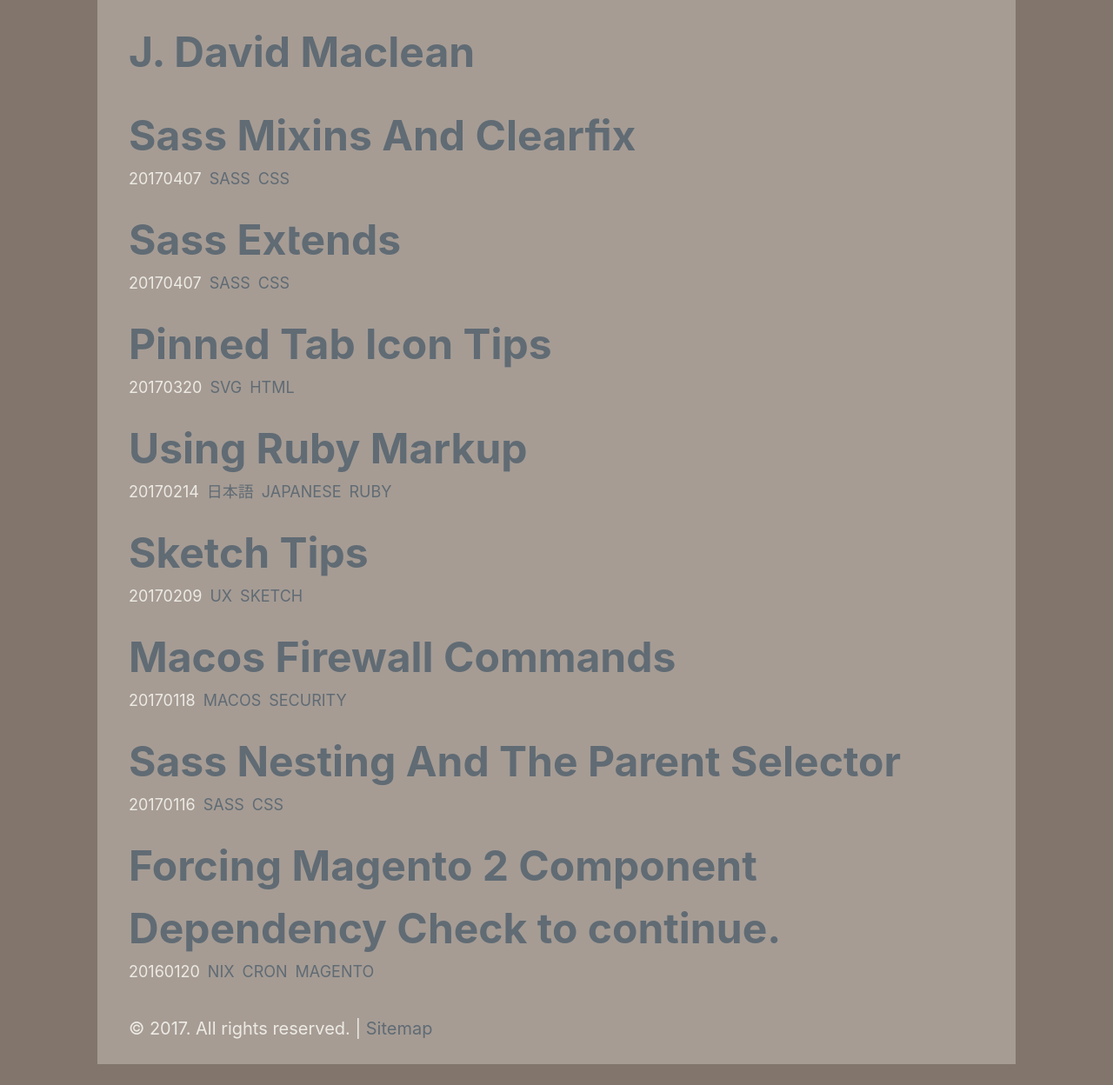
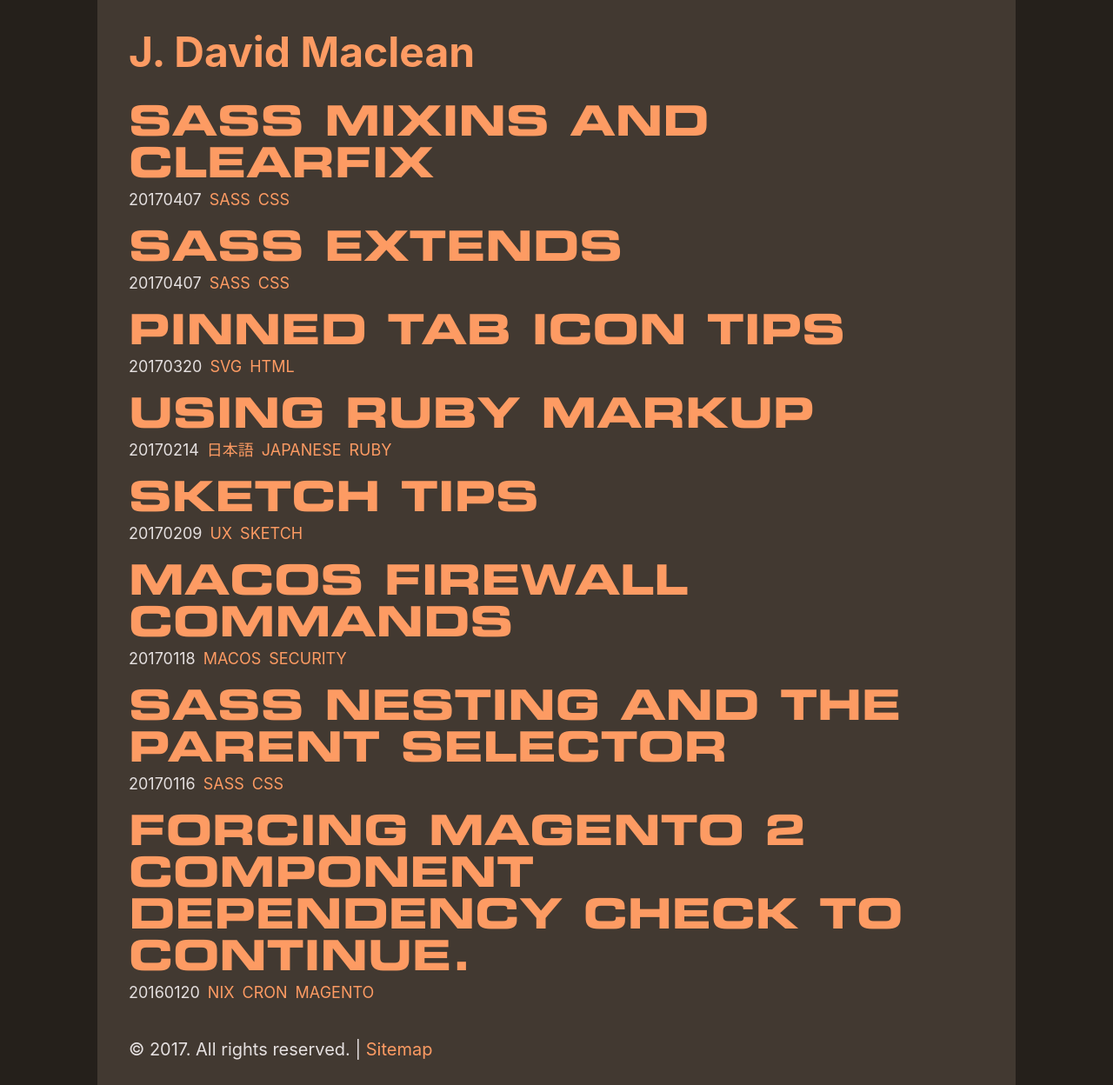
Before and after one commit to sansSpoon/sansSpoon.github.io, a Jekyll site: the page built from _pages/index.md, in a window 1280 px wide. Shown: the whole page at 87% size. Built offline with Jekyll 4.4.1, drawn with Linux system fonts in a browser that asks for light colours; some web fonts are replaced; before the commit the page ends 1224 px from its top, so only the background shows below that.

Commit message:
setting default colour palette

```diff
--- /dev/null
+++ b/_sass/_fonts.scss
@@ -0,0 +1,85 @@
+// Font Calls
+// 100	Thin (Hairline)
+// 200	Extra Light (Ultra Light)
+// 300	Light
+// 400	Normal
+// 500	Medium
+// 600	Semi Bold (Demi Bold)
+// 700	Bold
+// 800	Extra Bold (Ultra Bold)
+// 900	Black (Heavy)
+
+// Display
+@font-face {
+	font-family: 'EurostileExtTwo';
+	font-style: normal;
+	font-weight: 400;
+	src: local('Eurostile LT Std Extended 2'), local('EurostileLTStd-Ex2'), url('/assets/font/EurostileLTStd-Ex2.woff') format('woff');
+}
+
+@font-face {
+	font-family: 'EurostileExtTwo';
+	font-style: normal;
+	font-weight: 700;
+	src: local('Eurostile LT Std Bold Extended 2'), local('EurostileLTStd-BoldEx2'), url('/assets/font/EurostileLTStd-BoldEx2.woff') format('woff');
+}
+
+@font-face {
+	font-family: 'Exo 2 Bold Expanded';
+	font-style: normal;
+	font-weight: 700;
+	src: local('Exo 2 Bold Expanded'), local('Exo2-BoldExpanded'), url('/assets/font/Exo2-BoldExpanded.woff') format('woff');
+}
+
+
+// Body
+@font-face {
+	font-family: 'Exo 2';
+	font-style: normal;
+	font-weight: 400;
+	src: local('Exo 2 Regular'), local('Exo2-Regular'), url('/assets/font/Exo2-Regular.woff') format('woff');
+}
+
+@font-face {
+	font-family: 'Exo 2';
+	font-style: italic;
+	font-weight: 400;
+	src: local('Exo 2 Italic'), local('Exo2-Italic'), url('/assets/font/Exo2-Italic.woff') format('woff');
+}
+
+@font-face {
+	font-family: 'Exo 2';
+	font-style: normal;
+	font-weight: 700;
+	src: local('Exo 2 Bold'), local('Exo2-Bold'), url('/assets/font/Exo2-Bold.woff') format('woff');
+}
+
+@font-face {
+	font-family: 'Exo 2';
+	font-style: italic;
+	font-weight: 700;
+	src: local('Exo 2 Bold Italic'), local('Exo2-BoldItalic'), url('/assets/font/Exo2-BoldItalic.woff') format('woff');
+}
+
+// Monospace
+@font-face {
+	font-family: 'OCRA';
+	font-style: normal;
+	font-weight: normal;
+	src: local('OCR A Std Regular'), local('OCRAStd'), url('/assets/font/OCRAStd.woff') format('woff');
+}
+
+// Japanese
+@font-face {
+	font-family: 'Mplus';
+	font-style: normal;
+	font-weight: 400;
+	src: local('M+ 1mn'), local('mplus-1mn-regular'), url('/assets/font/mplus-1mn-regular.woff') format('woff');
+}
+
+@font-face {
+	font-family: 'Mplus';
+	font-style: normal;
+	font-weight: 700;
+	src: local('M+ 1mn bold'), local('mplus-1mn-bold'), url('/assets/font/mplus-1mn-bold.woff') format('woff');
+}
--- a/_sass/_resets.scss
+++ b/_sass/_resets.scss
@@ -14,7 +14,7 @@ dl, dd, ol, ul, figure {
 }
 
 html {
-	font-family: $root-font-family;
+	font-family: "Exo 2", $root-font-family;
 	font-size: $root-font-size;
 	line-height: $root-line-height;
 
@@ -33,7 +33,7 @@ html {
 
 body {
 	color: $color-txt;
-	background-color: darken($color-bg,15%);
+	background-color: darken($color-bg,10%);
 	text-rendering: optimizeLegibility;
 	font-feature-settings: "kern" 1, "liga" 1, "dlig" 1, "swsh" 1;
 	-webkit-text-size-adjust: 100%;
@@ -59,7 +59,7 @@ img {
 
 table {
 	width: 100%;
-	border: 1px solid $color-primary;
+	border: 1px solid $color-txt;
 	border-collapse: collapse;
 	margin-top: .25em;
 	margin-bottom: .25em;
@@ -67,7 +67,7 @@ table {
 
 td,
 th {
-  border: 1px solid $color-primary;
+  border: 1px solid $color-txt;
 }
 
 pre {
--- a/_sass/_typography.scss
+++ b/_sass/_typography.scss
@@ -1,17 +1,45 @@
 // Non Structural Typography
 
 h1 {
+	font-family: "EurostileExtTwo", $root-font-family;
 	font-size: 2rem;
+	font-weight: 700;
+	line-height: 1;
+	text-transform: uppercase;
 }
 
 h2 {
+	font-family: "EurostileExtTwo", $root-font-family;
 	font-size: 1.5rem;
+	font-weight: 400;
+	line-height: 1;
+	text-transform: uppercase;
 }
 
 h3 {
+	font-family: "Exo 2 Bold Expanded", $root-font-family;
 	font-size: 1.25rem;
+	font-weight: 700;
+	line-height: 1.25;
+	text-transform: uppercase;
 }
 
 h4, h5, h6 {
+	font-family: "Exo 2", $root-font-family;
 	font-size: 1rem;
+	font-weight: 700;
 }
+
+p {
+	&::selection {
+		background: $color-highlight;
+	}
+}
+
+ruby {
+	font-family: "Mplus", $root-font-family;
+}
+
+code, pre {
+	font-family: "OCRA", $root-mono-family
+}
--- a/_sass/_variables.scss
+++ b/_sass/_variables.scss
@@ -1,26 +1,26 @@
 // ---------
 // ! Colour
 // =========
-// Coolors Exported Palette - coolors.co/eceae4-a69c94-605856-1c6e8c-274156
-$color1: rgba(236, 234, 228, 1); //alabaster
-$color2: rgba(166, 156, 148, 1); //coffee
-$color3: rgba(96, 88, 86, 1); //wenge
-$color4: rgba(28, 110, 140, 1); //metallicSeaweed
-$color5: rgba(39, 65, 86, 1); //japaneseIndigo
+$wpOrange: rgba(247, 92, 3, 1);
+$taupe: rgba(66, 57, 49, 1);
+$nickle: rgba(122, 116, 97, 1);
+$x11Grey: rgba(193, 189, 189, 1);
+$platinum: rgba(229, 224, 224, 1);
+$pacificBlue: rgba(2, 172, 198, 1); //link-background
 
-$color-primary: rgba(236, 234, 228, 1) !default;
-$color-secondary: rgba(166, 156, 148, 1) !default;
-
-$color-txt: $color-primary !default;
-$color-bg: $color-secondary !default;
-$color-link: darken(complement($color-secondary),20%) !default;
+$color-txt: $platinum !default;
+$color-bg: $taupe !default;
+$color-link: lighten($wpOrange,20%) !default;
+$color-highlight: $pacificBlue !default;
 
 // -------
 // ! Font
 // =======
-$root-font-family: -apple-system, BlinkMacSystemFont, "Segoe UI", "Roboto", "Oxygen", "Ubuntu", "Cantarell", "Fira Sans", "Droid Sans", "Helvetica Neue", Arial, sans-serif !default;
+$root-font-family: -apple-system, BlinkMacSystemFont, "Roboto", "Oxygen", "Ubuntu", "Cantarell", "Fira Sans", "Droid Sans", "Helvetica Neue", sans-serif !default;
 $root-font-size: 1em !default;
 $root-line-height: 1.5 !default;
+
+$root-mono-family: "SF Mono Light", Menlo, Monaco, monospace;
 
 // --------------
 // ! Media Query
--- a/assets/css/styles.scss
+++ b/assets/css/styles.scss
@@ -7,6 +7,7 @@
 /* !Import SASS partials */
 @import
 	"variables",
+	"fonts",
 	"resets",
 	"layout",
 	"typography"
```
